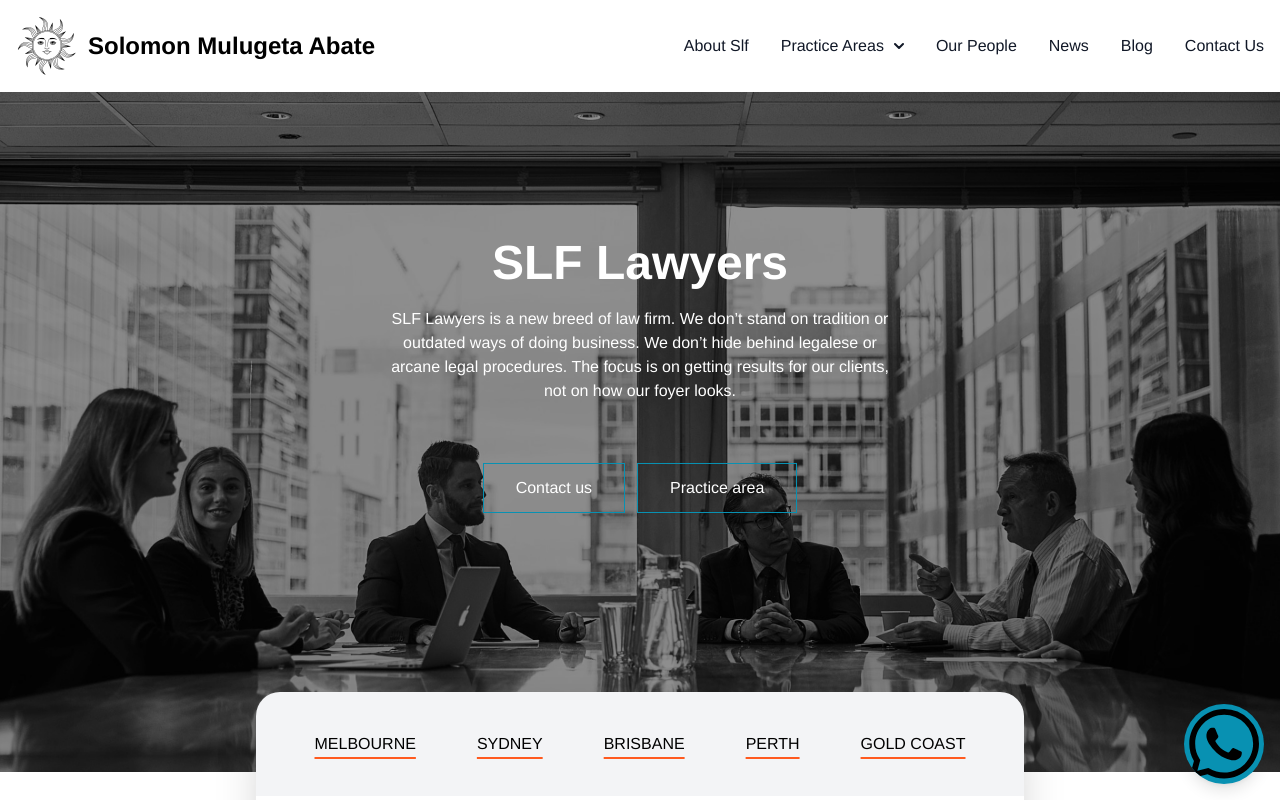
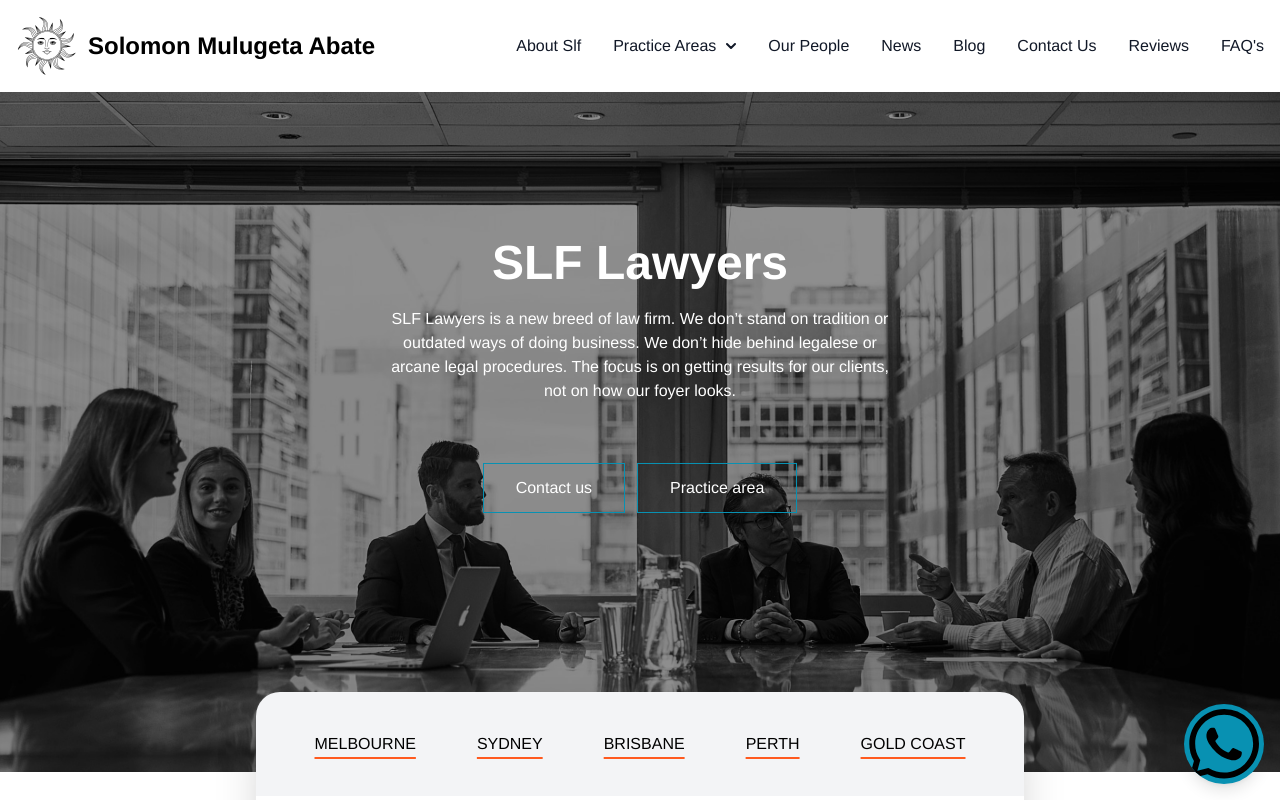
Before and after one commit to abenooo/lawyer_public_site, a Next.js app: page / in a window 1280 px wide. Shown: the top 800 px of the page. Built offline with nearby package versions, Linux system fonts and the light colour scheme; no server answers.

Commit message:
Add reviews and faq pages

```diff
--- a/components/navbar/index.jsx
+++ b/components/navbar/index.jsx
@@ -103,7 +103,7 @@ const MyNavbar = () => {
               </li>
               <li>
                 <a
-                  href="news"
+                  href="/news"
                   className="block py-2 px-3 text-gray-900 rounded hover:bg-gray-100 md:hover:bg-transparent md:hover:text-blue-700 md:p-0 dark:text-white md:dark:hover:text-blue-500 dark:hover:bg-gray-700 dark:hover:text-blue-500 md:dark:hover:bg-transparent dark:border-gray-700"
                 >
                   News
@@ -123,6 +123,22 @@ const MyNavbar = () => {
                   className="block py-2 px-3 text-gray-900 rounded hover:bg-gray-100 md:hover:bg-transparent md:hover:text-blue-700 md:p-0 dark:text-white md:dark:hover:text-blue-500 dark:hover:bg-gray-700 dark:hover:text-blue-500 md:dark:hover:bg-transparent dark:border-gray-700"
                 >
                   Contact Us
+                </a>
+              </li>
+              <li>
+                <a
+                  href="/reviews"
+                  className="block py-2 px-3 text-gray-900 rounded hover:bg-gray-100 md:hover:bg-transparent md:hover:text-blue-700 md:p-0 dark:text-white md:dark:hover:text-blue-500 dark:hover:bg-gray-700 dark:hover:text-blue-500 md:dark:hover:bg-transparent dark:border-gray-700"
+                >
+                  Reviews
+                </a>
+              </li>
+              <li>
+                <a
+                  href="/faq"
+                  className="block py-2 px-3 text-gray-900 rounded hover:bg-gray-100 md:hover:bg-transparent md:hover:text-blue-700 md:p-0 dark:text-white md:dark:hover:text-blue-500 dark:hover:bg-gray-700 dark:hover:text-blue-500 md:dark:hover:bg-transparent dark:border-gray-700"
+                >
+                  FAQ's
                 </a>
               </li>
             </ul>
```
